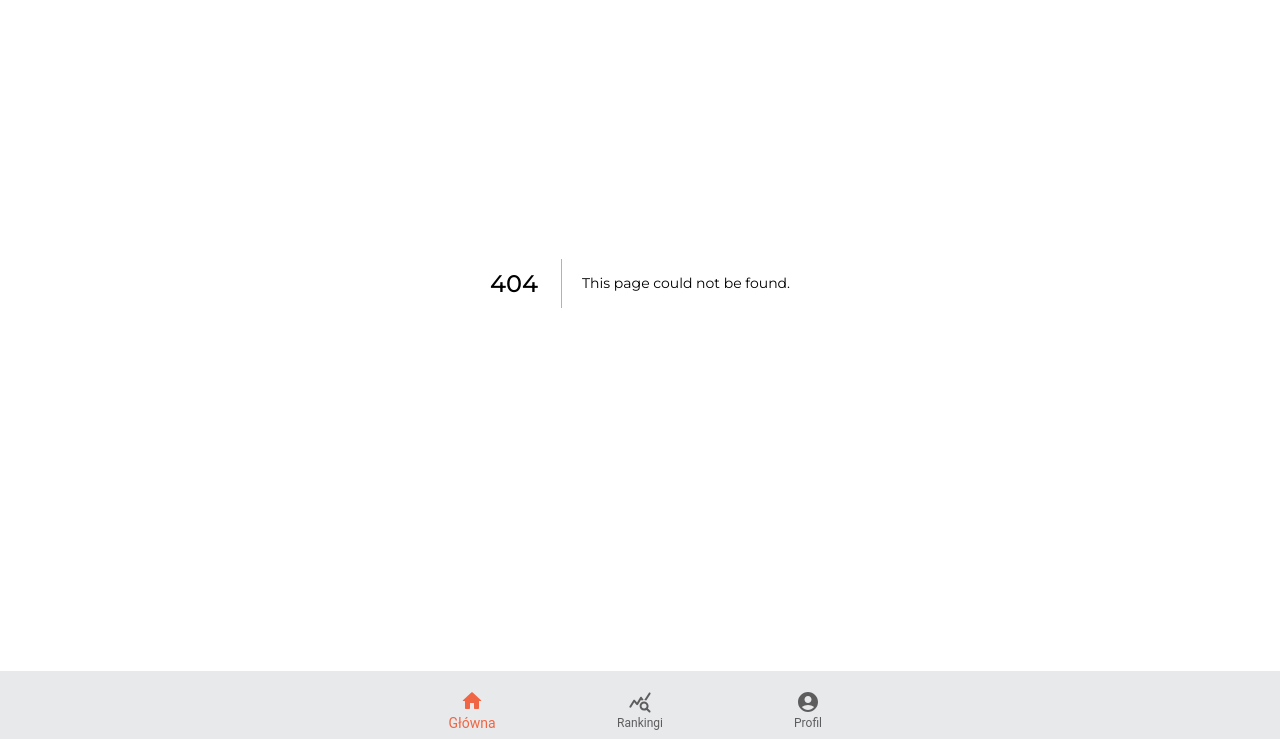
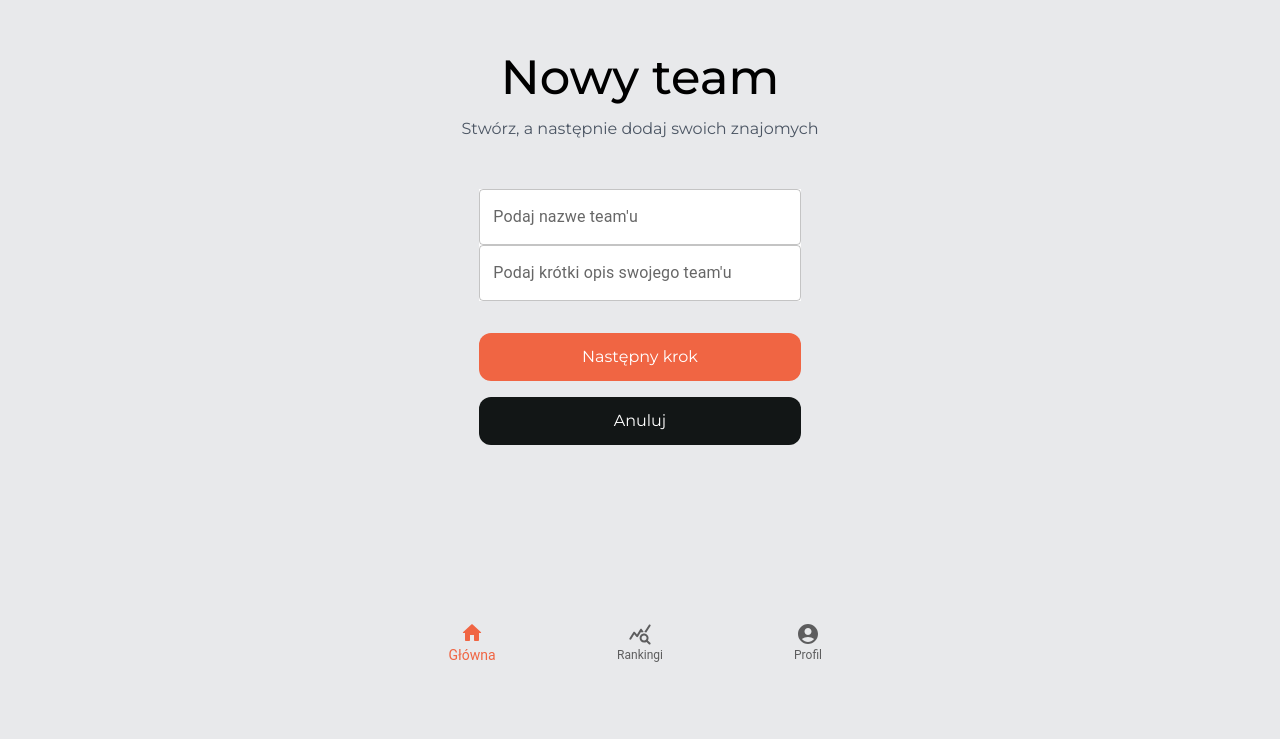
Before and after one commit to Pawel-Kica/try-me-client, a Next.js app: page /stworz-druzyne in a window 1280 px wide. Before the commit this address had no page. Shown: the part 129-868 px from the top of the page. After the commit the page ends 800 px from the top, so only its background shows below. Built offline with nearby package versions, Linux system fonts and the light colour scheme.

Commit message:
New: create team

```diff
--- a/helpers/gql/gql-queries.ts
+++ b/helpers/gql/gql-queries.ts
@@ -122,7 +122,7 @@ export const userGroupsQuery: QueryEntity = {
     auth: true,
 }
 
-export interface Group {
+export interface GroupEntity {
     group_id: string
     title: string
     description: string
@@ -149,11 +149,11 @@ export const groupString = gql`
     invitation_id
 `
 
-export interface UserGroupsResult extends Group {}
+export interface UserGroupsResult extends GroupEntity {}
 
 export interface CreateGroupArgs {
     title: string
-    descripstion: string
+    description: string
     members: string[]
 }
 
--- a/pages/druzyny.tsx
+++ b/pages/druzyny.tsx
@@ -1,7 +1,20 @@
+import Link from 'next/link'
+
 export default function Druzyny() {
     return (
-        <div className="flex items-center justify-between">
-            <div>123</div>
+        <div className="flex items-center justify-center h-full flex-col w-fit mx-auto">
+            <div className="font-medium text-6xl">
+                Witaj w <span className="text-pr font-semibold">TryMe</span>
+            </div>
+            <div className="mt-4 text-gray-600">Zacznij swoją przygodę</div>
+            <div className="flex flex-col self-stretch w-[90%] mx-auto">
+                <Link href="/stworz-druzyne" className="p-3 rounded-xl px-4 bg-pr text-white text-center mt-20 mb-4">
+                    Dołącz do istniejącego zespołu
+                </Link>
+                <Link href="/stworz-druzyne" className="p-3 rounded-xl px-4 bg-tx text-white text-center">
+                    Stwórz zespół
+                </Link>
+            </div>
         </div>
     )
 }
--- /dev/null
+++ b/pages/stworz-druzyne.tsx
@@ -0,0 +1,91 @@
+import { TextField } from '@mui/material'
+import { AiOutlineCheck } from 'react-icons/ai'
+import { Group } from 'next/dist/shared/lib/router/utils/route-regex'
+import Image from 'next/image'
+import Link from 'next/link'
+import { useState } from 'react'
+import { CreateGroupArgs, GroupEntity, createGroupQuery } from '../helpers/gql/gql-queries'
+import { gqlRequest } from '../helpers/gql/gql-request'
+import { useRouter } from 'next/router'
+
+export default function CreateTeam() {
+    const [name, setName] = useState('')
+    const [description, setDescription] = useState('')
+    const [step, setstep] = useState<number>(0)
+    const [res, setRes] = useState<GroupEntity>({ invitation_id: 'FADASD' } as any)
+
+    const router = useRouter()
+
+    const nextStepHandler = () => {
+        setstep(1)
+    }
+
+    const handler = async () => {
+        // const response = await gqlRequest<Group>(createGroupQuery, { title: name, description, members: [] } as CreateGroupArgs)
+        // alert(JSON.stringify(response))
+        setstep(2)
+    }
+
+    return (
+        <div className="flex items-center justify-center h-full flex-col w-fit mx-auto">
+            {step === 0 ? (
+                <>
+                    <div className="font-medium text-5xl">Nowy team</div>
+                    <div className="mt-4 text-gray-600">Stwórz, a następnie dodaj swoich znajomych</div>
+                    <div className="flex flex-col self-stretch w-[90%] mx-auto mt-12 max-w-[400px]">
+                        <TextField
+                            id="outlined-basic"
+                            label="Podaj nazwe team'u"
+                            variant="outlined"
+                            value={name}
+                            onChange={(e) => setName(e.target.value)}
+                        />
+                        <TextField
+                            className="my-4"
+                            id="outlined-basic"
+                            label="Podaj krótki opis swojego team'u"
+                            variant="outlined"
+                            value={description}
+                            onChange={(e) => setDescription(e.target.value)}
+                        />
+                        <button onClick={nextStepHandler} className="p-3 rounded-xl px-4 bg-pr text-white text-center mt-8 mb-4">
+                            Następny krok
+                        </button>
+                        <Link href="/druzyny" className="p-3 rounded-xl px-4 bg-tx text-white text-center">
+                            Anuluj
+                        </Link>
+                    </div>
+                </>
+            ) : step === 1 ? (
+                <div className="w-screen max-w-[325px] self-stretchflex flex-col">
+                    <div className="mx-auto flex flex-col items-center justify-center bg-white h-96 rounded-xl relative">
+                        <div className="hover:cursor-pointer p-3 w-[80%] text-center border-pr border-2 rounded-xl">Wybierz avatar</div>
+                        <img className="w-full h-full absolute rounded-xl" alt="" src="https://mui.com/static/images/avatar/1.jpg" />
+                    </div>
+                    <div className="flex flex-col self-stretch">
+                        <button onClick={handler} className="p-3 rounded-xl px-4 bg-pr text-white text-center mt-8 mb-4">
+                            Utwórz team
+                        </button>
+                        <button onClick={() => setstep(0)} className="p-3 rounded-xl px-4 bg-tx text-white text-center">
+                            Poprzedni krok
+                        </button>
+                    </div>
+                </div>
+            ) : (
+                <div className="text-center w-[90%]">
+                    <AiOutlineCheck className="text-green-600 mx-auto text-[10rem] mb-4" />
+                    <div className="text-5xl font-medium">Sukces</div>
+                    <div className="mt-4">
+                        Twoja drużyna została stworzona pomyślnie. Rozpocznij Waszą przygodę poprzez dodanie swoich znajomych
+                    </div>
+                    <div className="mt-8">
+                        <div className="text-xl">Kod do zespołu</div>
+                        <div className="bg-black text-white max-w-[325px] uppercase mx-auto px-2 py-2 mt-3 rounded-xl text-xl font-medium">
+                            {res.invitation_id}
+                        </div>
+                    </div>
+                </div>
+            )}
+        </div>
+    )
+}
--- a/tailwind.config.js
+++ b/tailwind.config.js
@@ -13,13 +13,13 @@ module.exports = {
             },
             colors: {
                 // Primary
-                pr: 'var(--primary)',
+                // pr: 'var(--primary)',
                 // Secondaary
-                sc: 'var(--secondary)',
+                // sc: 'var(--secondary)',
                 // material
-                PRIMARY: '#F06543',
-                SECONDARY: '#F09D51',
-                TEXT: '#121616',
+                pr: '#F06543',
+                sc: '#F09D51',
+                tx: '#121616',
             },
             boxShadow: {
                 icon: '0px 0px 2px 1px rgba(0, 0, 0, 0.2)',
```
